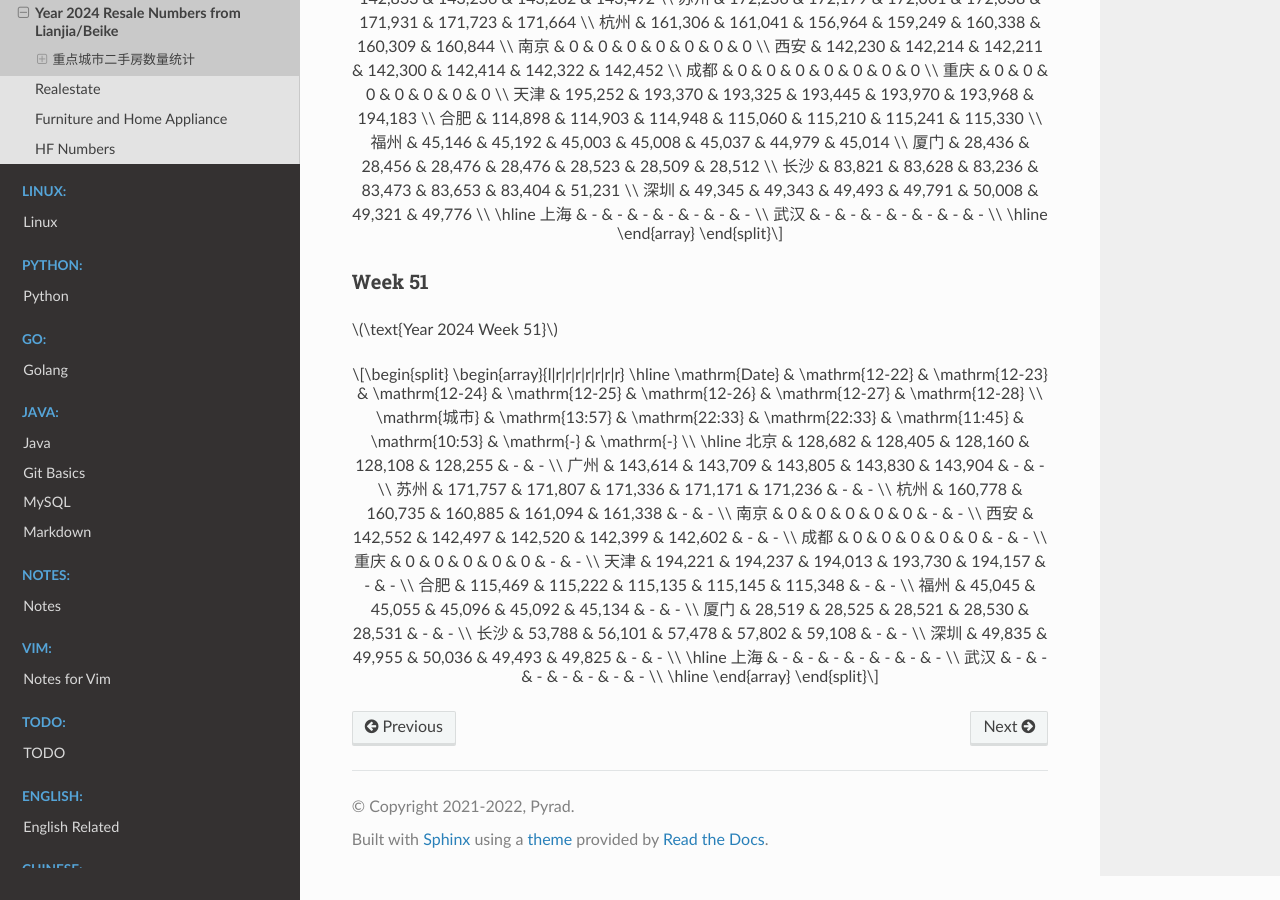
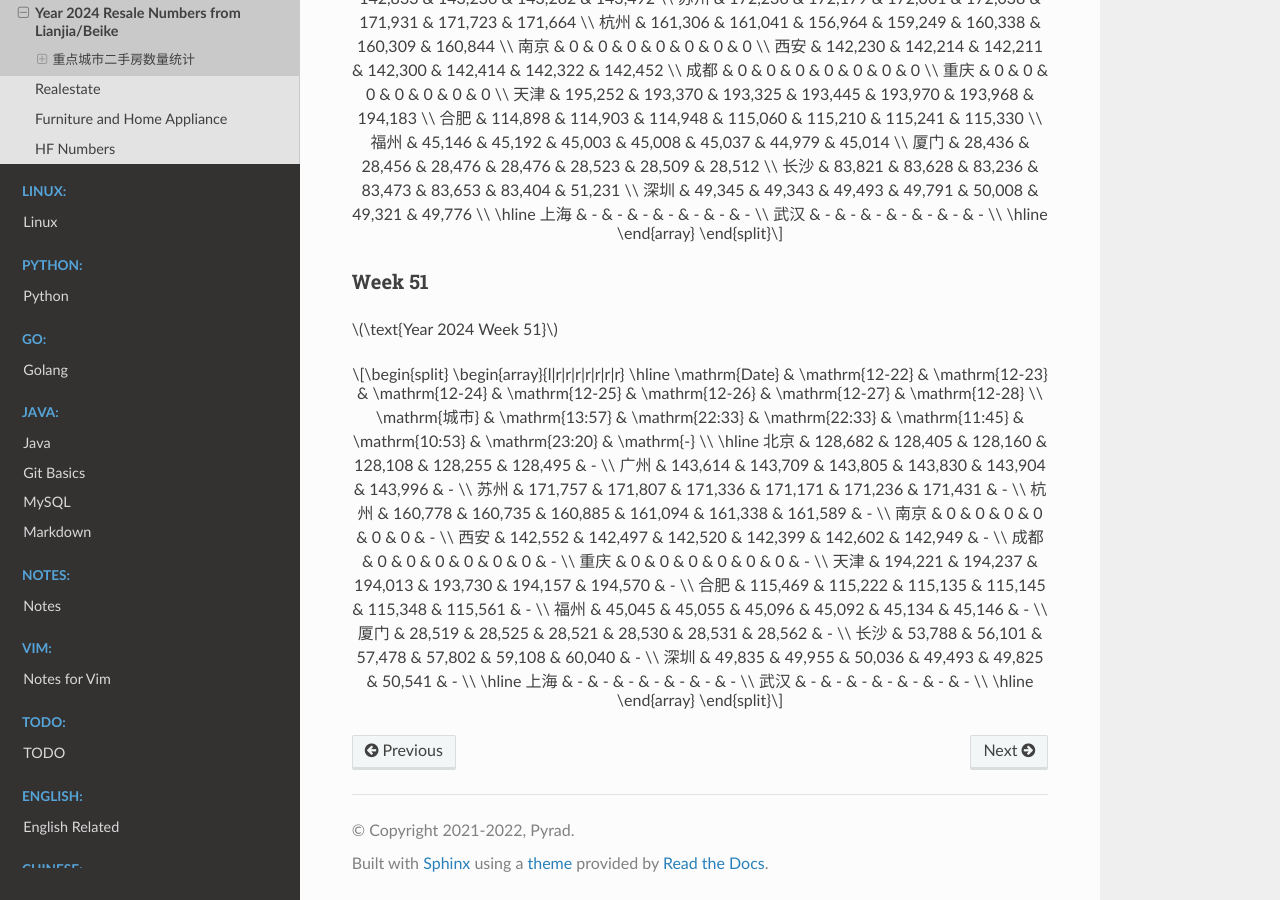
Before and after one commit to Pyrad/pyradnotes, a Sphinx documentation site: the page built from source/RealEstate/resalenumbers2024.md, in a window 1280 px wide and 900 px high, scrolled down 24665 px. Built offline with Sphinx 7.4.7 and the Read the Docs theme 3.1.0, drawn with Linux system fonts in a browser that asks for light colours; pages that are not in the unit, such as notebooks, are missing from menus; a script that is not in the unit is left out.

Commit message:
Realestate Update resale numbers 2024-12-27 23:20

```diff
--- a/source/RealEstate/resalenumbers2024.md
+++ b/source/RealEstate/resalenumbers2024.md
@@ -1643,25 +1643,25 @@
 \begin{array}{l|r|r|r|r|r|r|r}
 \hline
 \mathrm{Date} & \mathrm{12-22} & \mathrm{12-23} & \mathrm{12-24} & \mathrm{12-25} & \mathrm{12-26} & \mathrm{12-27} & \mathrm{12-28} \\
-\mathrm{城市} & \mathrm{13:57} & \mathrm{22:33} & \mathrm{22:33} & \mathrm{11:45} & \mathrm{10:53} & \mathrm{-} & \mathrm{-} \\
-\hline
-北京 & 128,682 & 128,405 & 128,160 & 128,108 & 128,255 & - & - \\
-广州 & 143,614 & 143,709 & 143,805 & 143,830 & 143,904 & - & - \\
-苏州 & 171,757 & 171,807 & 171,336 & 171,171 & 171,236 & - & - \\
-杭州 & 160,778 & 160,735 & 160,885 & 161,094 & 161,338 & - & - \\
-南京 & 0 & 0 & 0 & 0 & 0 & - & - \\
-西安 & 142,552 & 142,497 & 142,520 & 142,399 & 142,602 & - & - \\
-成都 & 0 & 0 & 0 & 0 & 0 & - & - \\
-重庆 & 0 & 0 & 0 & 0 & 0 & - & - \\
-天津 & 194,221 & 194,237 & 194,013 & 193,730 & 194,157 & - & - \\
-合肥 & 115,469 & 115,222 & 115,135 & 115,145 & 115,348 & - & - \\
-福州 & 45,045 & 45,055 & 45,096 & 45,092 & 45,134 & - & - \\
-厦门 & 28,519 & 28,525 & 28,521 & 28,530 & 28,531 & - & - \\
-长沙 & 53,788 & 56,101 & 57,478 & 57,802 & 59,108 & - & - \\
-深圳 & 49,835 & 49,955 & 50,036 & 49,493 & 49,825 & - & - \\
-\hline
-上海 & - & - & - & - & - & - & - \\
-武汉 & - & - & - & - & - & - & - \\
-\hline
-\end{array}
-$$
+\mathrm{城市} & \mathrm{13:57} & \mathrm{22:33} & \mathrm{22:33} & \mathrm{11:45} & \mathrm{10:53} & \mathrm{23:20} & \mathrm{-} \\
+\hline
+北京 & 128,682 & 128,405 & 128,160 & 128,108 & 128,255 & 128,495 & - \\
+广州 & 143,614 & 143,709 & 143,805 & 143,830 & 143,904 & 143,996 & - \\
+苏州 & 171,757 & 171,807 & 171,336 & 171,171 & 171,236 & 171,431 & - \\
+杭州 & 160,778 & 160,735 & 160,885 & 161,094 & 161,338 & 161,589 & - \\
+南京 & 0 & 0 & 0 & 0 & 0 & 0 & - \\
+西安 & 142,552 & 142,497 & 142,520 & 142,399 & 142,602 & 142,949 & - \\
+成都 & 0 & 0 & 0 & 0 & 0 & 0 & - \\
+重庆 & 0 & 0 & 0 & 0 & 0 & 0 & - \\
+天津 & 194,221 & 194,237 & 194,013 & 193,730 & 194,157 & 194,570 & - \\
+合肥 & 115,469 & 115,222 & 115,135 & 115,145 & 115,348 & 115,561 & - \\
+福州 & 45,045 & 45,055 & 45,096 & 45,092 & 45,134 & 45,146 & - \\
+厦门 & 28,519 & 28,525 & 28,521 & 28,530 & 28,531 & 28,562 & - \\
+长沙 & 53,788 & 56,101 & 57,478 & 57,802 & 59,108 & 60,040 & - \\
+深圳 & 49,835 & 49,955 & 50,036 & 49,493 & 49,825 & 50,541 & - \\
+\hline
+上海 & - & - & - & - & - & - & - \\
+武汉 & - & - & - & - & - & - & - \\
+\hline
+\end{array}
+$$
```
Also changed, not shown: 1 other file.
